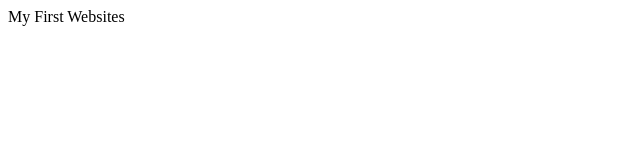
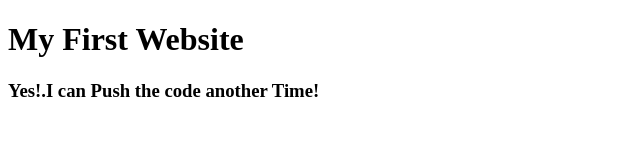
Before and after one commit to MdTahsinAmin/My-First_Website, a plain HTML site: page index.html in a window 1280 px wide. Shown: the whole page, without its empty margins (0-640 px from the left). Drawn offline with Linux system fonts and the light colour scheme.

Commit message:
learned github

```diff
--- a/index.html
+++ b/index.html
@@ -6,6 +6,7 @@
     <title>Document</title>
 </head>
 <body>
-    <h>My First Websites</h>
+ <h1>My First Website</h1>
+ <h3>Yes!.I can Push the code another Time!</h3>
 </body>
 </html>
```
